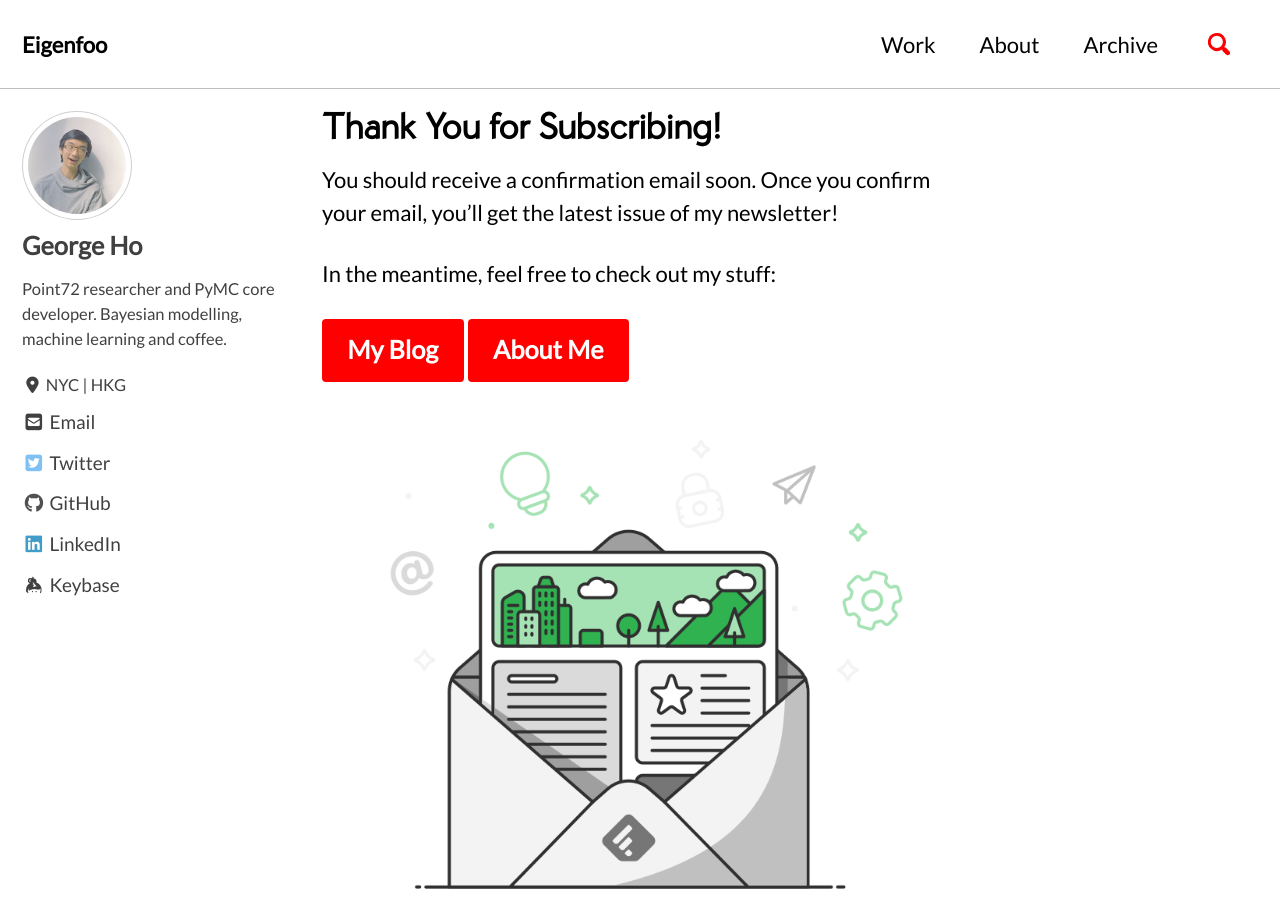
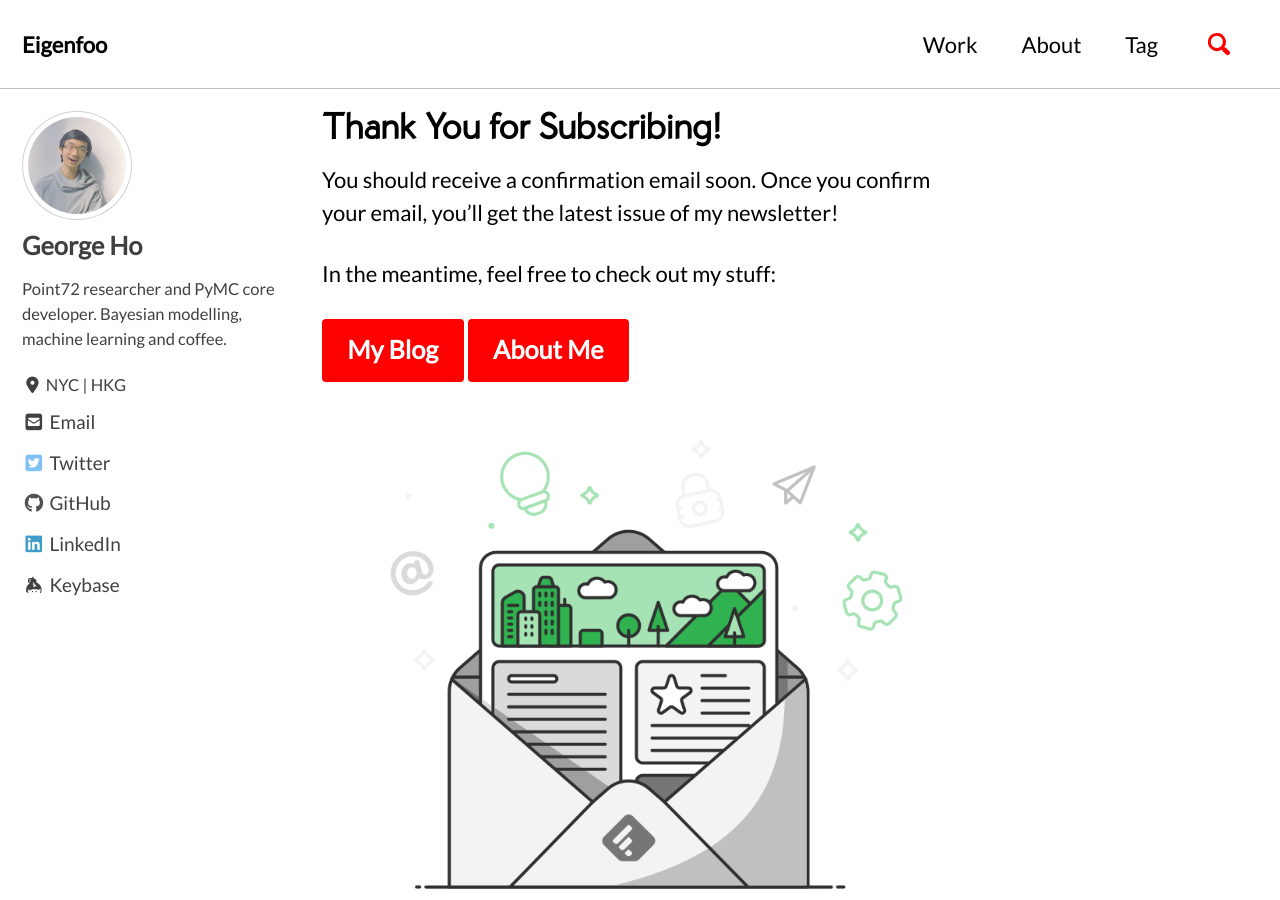
Before and after one commit to milenalauschner/MM, a Jekyll site: the page built from _pages/thank-you.md, in a window 1280 px wide and 900 px high. Built offline with Jekyll 4.4.1, drawn with Linux system fonts in a browser that asks for light colours; cached includes are drawn as plain includes; nearby versions of some CDN libraries; comment, search, counter and statistics services are not loaded.

Commit message:
Update navigation.yml

```diff
--- a/_data/navigation.yml
+++ b/_data/navigation.yml
@@ -4,7 +4,7 @@ main:
     url: /work
   - title: "About"
     url: /about
-  - title: "Archive"
+  - title: "Tag"
     url: /tags
   # - title: "Sitemap"
   #   url: /sitemap/
```
